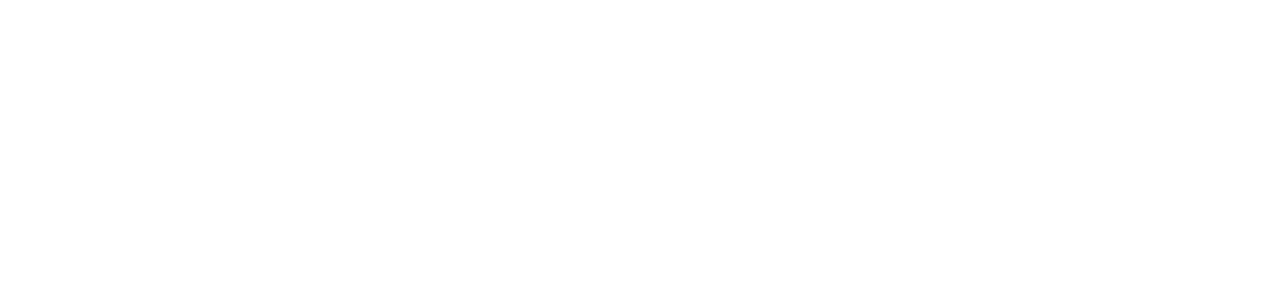
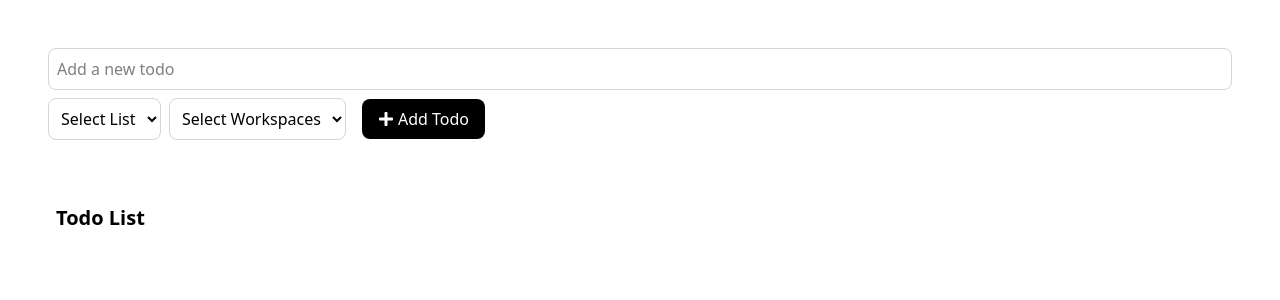
Before and after one commit to Kelsen23/task-list, a React (Vite) app: page / in a window 1280 px wide. Shown: the top 300 px of the page. Built offline with nearby package versions, Linux system fonts and the light colour scheme.

Commit message:
Create MainArea UI and logic and display todo list with CRUD functionality in App

```diff
--- a/package.json
+++ b/package.json
@@ -13,6 +13,7 @@
     "@tailwindcss/vite": "^4.1.3",
     "react": "^19.0.0",
     "react-dom": "^19.0.0",
+    "react-icons": "^5.5.0",
     "tailwindcss": "^4.1.3",
     "zustand": "^5.0.3"
   },
--- a/src/App.tsx
+++ b/src/App.tsx
@@ -1,16 +1,97 @@
-import MainArea from "./components/MainArea"
-import Sidebar from "./components/Sidebar"
+import { MdMoreVert } from "react-icons/md";
+import MainArea from "./components/MainArea";
+import Sidebar from "./components/Sidebar";
+import { useStore } from "./store";
 
 const App = () => {
+  const {
+    todos,
+    editIndex,
+    editText,
+    dropDownIndex,
+    handleEdit,
+    handleUpdate,
+    handleDropdownClick,
+    deleteTodo,
+    setEditIndex,
+    setEditText,
+  } = useStore();
+
   return (
     <div>
       <Sidebar />
 
       <div className="flex-1 p-6">
         <MainArea />
+
+        <div className="mt-6">
+          <h2 className="text-xl font-semibold mb-4 ml-[2rem]">Todo List</h2>
+
+          <ul className="list-disc pl-5">
+            {todos.map((todo, index) => (
+              <li key={index} className="mb-2 ml-[2rem]">
+                {editIndex === index ? (
+                  <div className="flex items-center">
+                    <input
+                      type="text"
+                      value={editText}
+                      onChange={(e) => setEditText(e.target.value)}
+                      className="border border-gray-300 p-1 rounded-lg mr-2"
+                    />
+                    <button
+                      onClick={() => handleUpdate(index)}
+                      className="bg-green-500 text-white px-2 py-1 rounded-lg mr-2 cursor-pointer"
+                    >
+                      Update Label
+                    </button>
+                    <button
+                      onClick={() => setEditIndex(null)}
+                      className="bg-gray-500 text-white px-2 py-1 rounded-lg cursor-pointer"
+                    >
+                      Cancel
+                    </button>
+                  </div>
+                ) : (
+                  <div className="relative flex justify-between items-center">
+                    <div>
+                      <span className="mr-4">
+                        <strong>{todo.text}</strong> (List: {todo.list})
+                        Workspace: {todo.workspace}
+                      </span>
+                    </div>
+
+                    <div className="flex items-center">
+                      <MdMoreVert
+                        className="cursor-pointer"
+                        size={24}
+                        onClick={() => handleDropdownClick(index)}
+                      />
+
+                      {dropDownIndex === index && (
+                        <div className="absolute right-0 mt-2 bg-white border rounded shadow-lg">
+                          <button
+                            onClick={() => handleEdit(index)}
+                            className="block px-4 py-2 text-gray-700 hover:bg-gray-100 w-full text-left cursor-pointer rounded-sm z-100"
+                          >
+                            Update
+                          </button>
+
+                          <button
+                            onClick={() => deleteTodo(index)}
+                            className="block px-4 py-2 text-gray-700 hover:bg-gray-100 w-full text-left cursor-pointer rounded-sm z-100"
+                          >Delete</button>
+                        </div>
+                      )}
+                    </div>
+                  </div>
+                )}
+              </li>
+            ))}
+          </ul>
+        </div>
       </div>
     </div>
-  )
-}
+  );
+};
 
-export default App
+export default App;
--- a/src/components/MainArea.tsx
+++ b/src/components/MainArea.tsx
@@ -1,10 +1,65 @@
+import { FaPlus } from "react-icons/fa";
+import { useStore } from "../store";
 
 const MainArea = () => {
+  const {
+    list,
+    workspace,
+    selectedList,
+    selectedWorkspace,
+    todoText,
+    setSelectedList,
+    setSelectedWorkspace,
+    setTodoText,
+    handleAddTodo,
+  } = useStore();
+
   return (
-    <div>
+    <div className="flex-1 p-6">
+      <div className="mb-4">
+        <input
+          type="text"
+          value={todoText}
+          onChange={(e) => setTodoText(e.target.value)}
+          placeholder="Add a new todo"
+          className="border border-gray-300 p-2 rounded-lg w-full"
+        />
 
+        <div className="mt-2 flex items-center">
+          <select
+            value={selectedList}
+            onChange={(e) => setSelectedList(e.target.value)}
+            className="border border-gray-300 p-2 rounded-lg mr-2"
+          >
+            <option value="" disabled>
+              Select List
+            </option>
+
+            {list.map((list, index) => (
+              <option key={index} value={list.name}>
+                {list.emoji} {list.name}
+              </option>
+            ))}
+          </select>
+
+          <select
+            value={selectedWorkspace}
+            onChange={(e) => setSelectedWorkspace(e.target.value)}
+            className="border border-gray-300 p-2 rounded-lg"
+          >
+            <option value="" disabled>Select Workspaces</option>
+            {workspace.map((workspace, index) => (
+                <option key={index} value={workspace.name}>
+                    {workspace.emoji} {workspace.name}
+                </option>
+            ))}
+          </select>
+
+          <button onClick={handleAddTodo} className="bg-black text-white px-4 py-2 rounded-lg ml-4 flex items-center gap-1 cursor-pointer"><FaPlus /> Add Todo</button>
+        </div>
+      </div>
     </div>
-  )
-}
+  );
+};
 
-export default MainArea
+export default MainArea;
```
Also changed, not shown: 1 other file (tests, documents, lock files or other folders).
